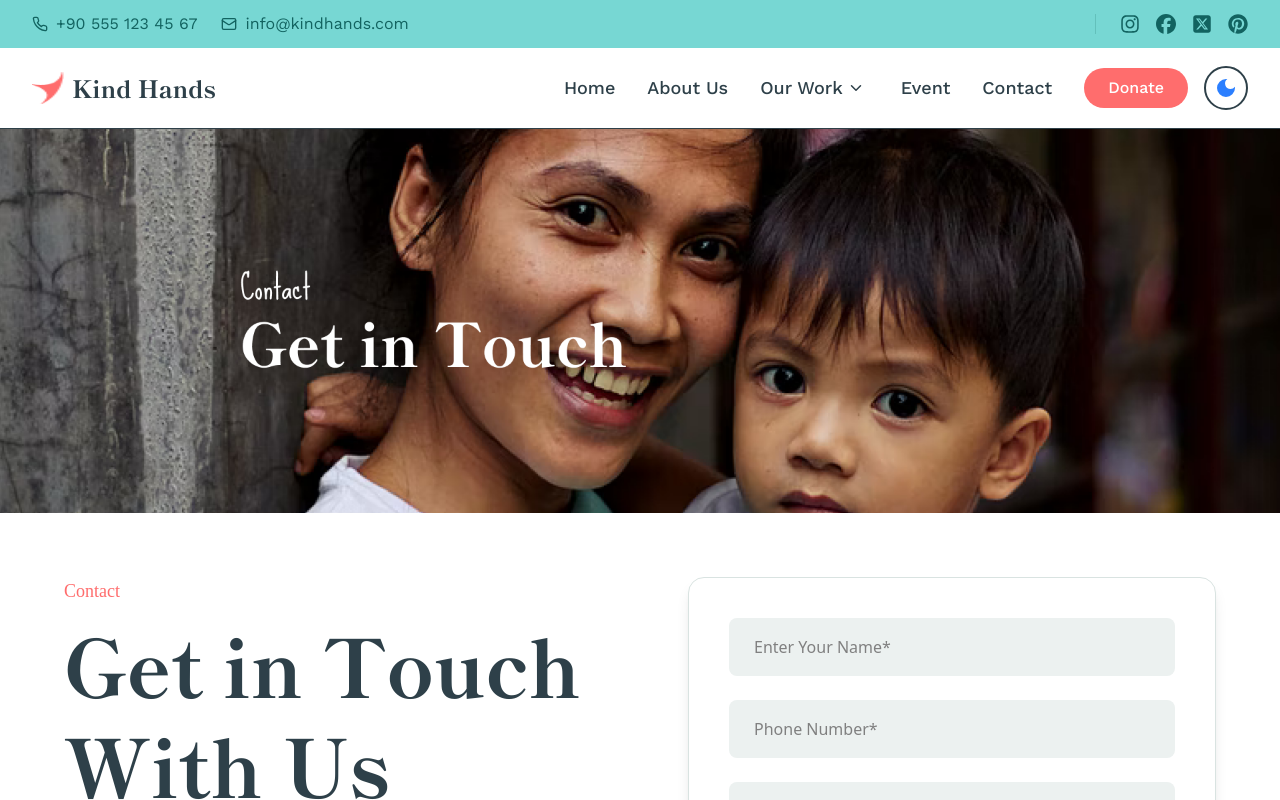
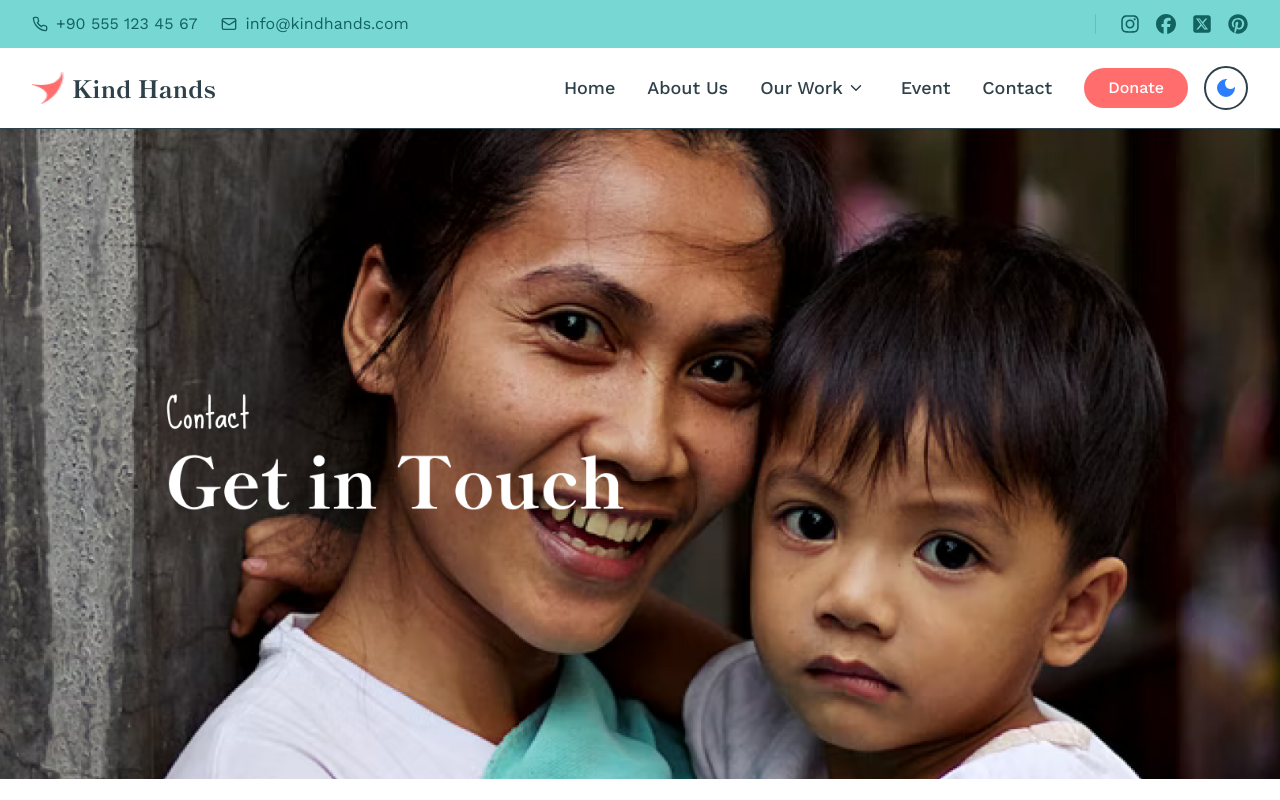
Before and after one commit to codEdu-Collective/kind-hands, a Next.js app: page /contact in a window 1280 px wide. Shown: the top 800 px of the page. Built offline with nearby package versions, Linux system fonts and the light colour scheme; a web font is replaced by a local one.

Commit message:
style(contact): update layout for Contact section

```diff
--- a/app/contact/page.tsx
+++ b/app/contact/page.tsx
@@ -6,7 +6,7 @@ import Image from "next/image";
 const Contact = () => {
   return (
     <>
-      <section className="relative h-64 md:h-80 lg:h-96 w-full bg-light">
+      <section className="relative w-full h-[500px] lg:h-[650px] flex items-center">
         <Image
           src="/images/contact-us-banner.jpg"
           alt="Causes Image"
```
